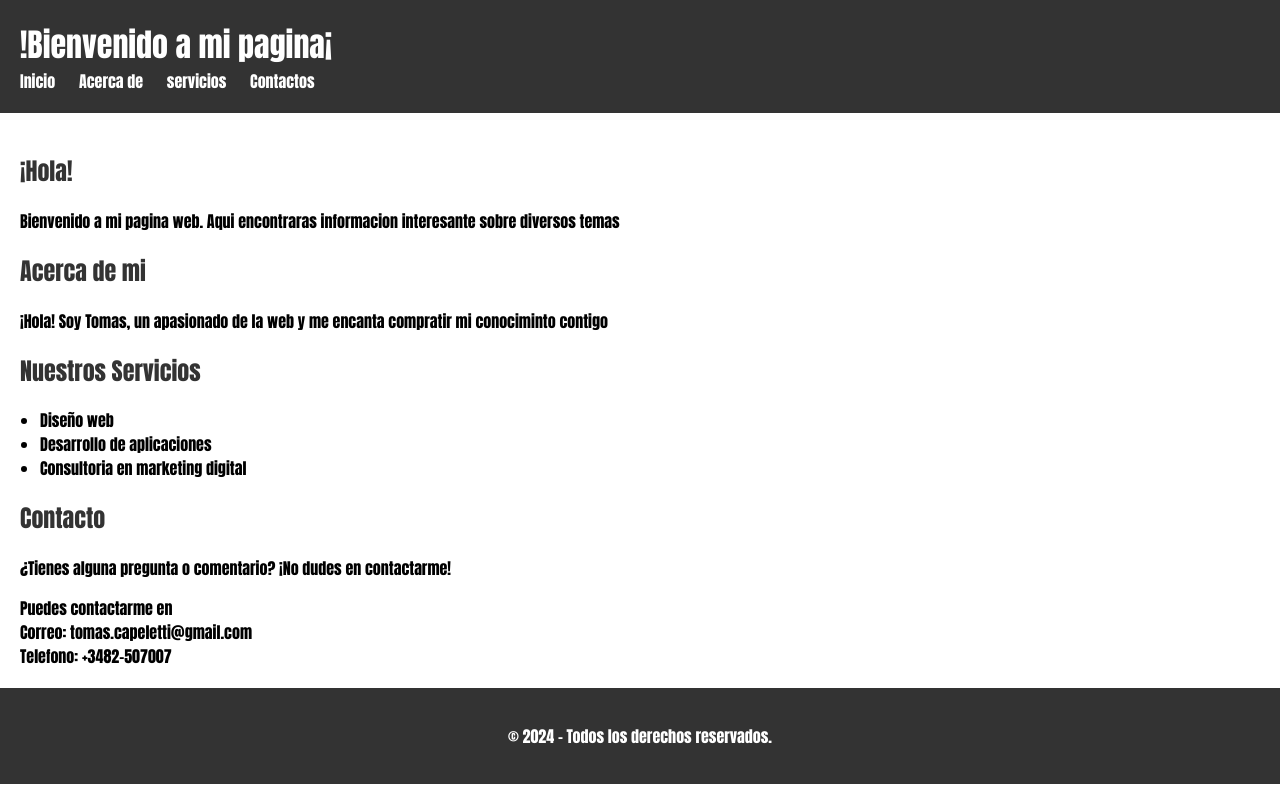
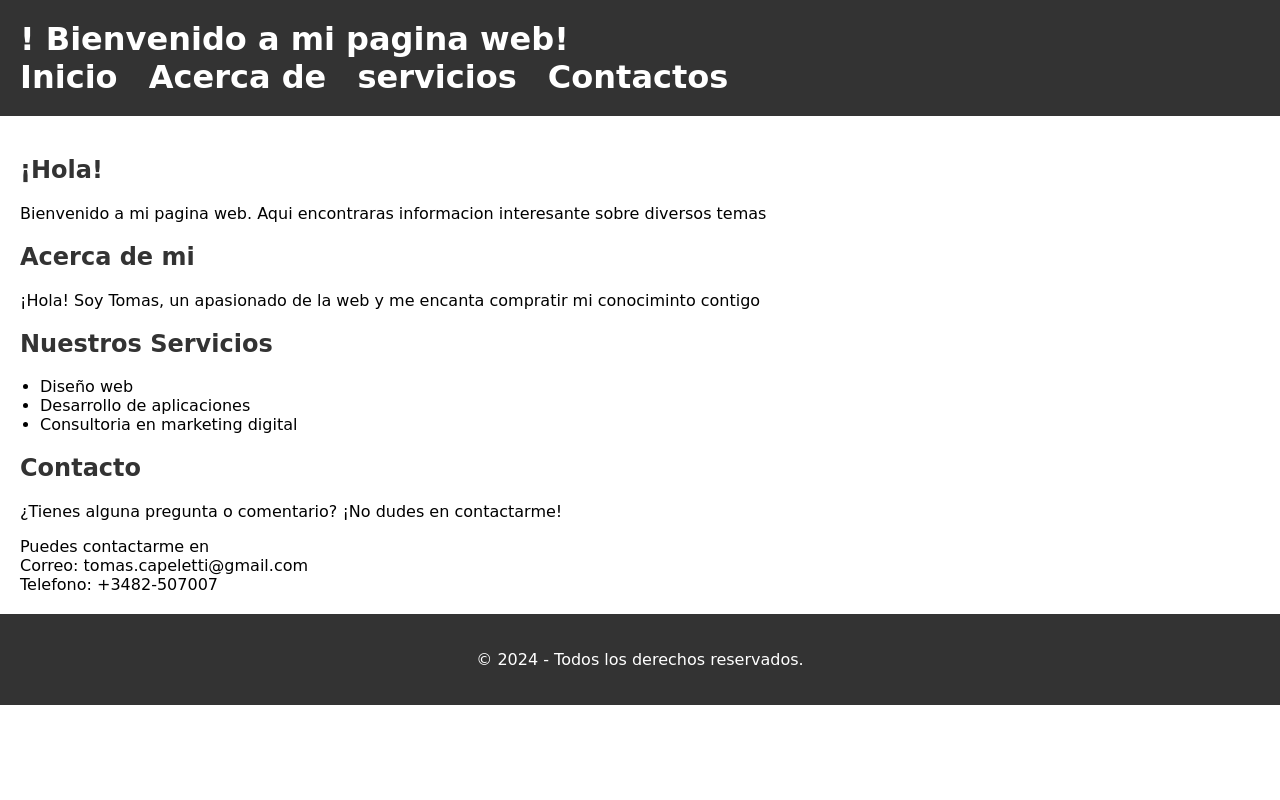
Before and after one commit to TOMSTTI/TP-03-04, a plain HTML site: page index.html in a window 1280 px wide. Drawn offline with Linux system fonts and the light colour scheme; a web font is replaced by a local one.

Commit message:
Agregue estilo letras

```diff
--- a/index.html
+++ b/index.html
@@ -10,10 +10,10 @@
 </head>
 <body>
     <header>
-    <h1>!Bienvenido a mi pagina¡</h1>
+    <h1>! Bienvenido a mi pagina web!<h1>
     <nav>
         <ul>
-            <li><a href="#Inicio">Inicio</a></li>
+            <li><a href="#IniciO">Inicio</a></li>
             <li><a href="#Acerca-de">Acerca de</a></li>
             <li><a href="#Servicios">servicios</a></li>
             <li><a href="Contactos"></a>Contactos</li>
--- a/style.css
+++ b/style.css
@@ -1,5 +1,5 @@
 body{
-    font-family: Impact, Haettenschweiler, 'Arial Narrow Bold', sans-serif;
+    font-family:cursive;
     margin: 0;
     padding: 0;
 }
@@ -25,7 +25,7 @@ main{
     padding: 20px;
 }
 seletion {
-    margin-bottom: 30px;
+    margin-bottom: 10px;
 }
 footer{
     background-color:  #333;
```
